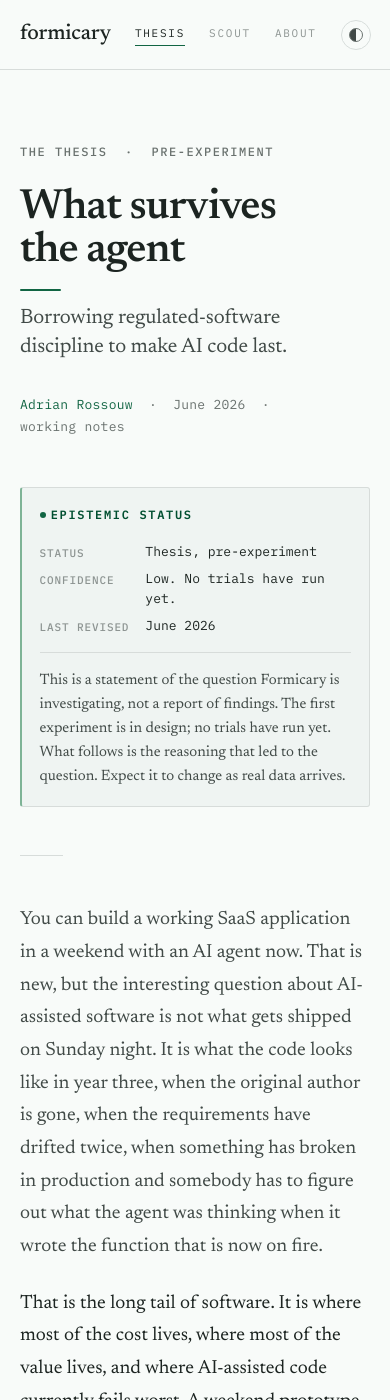
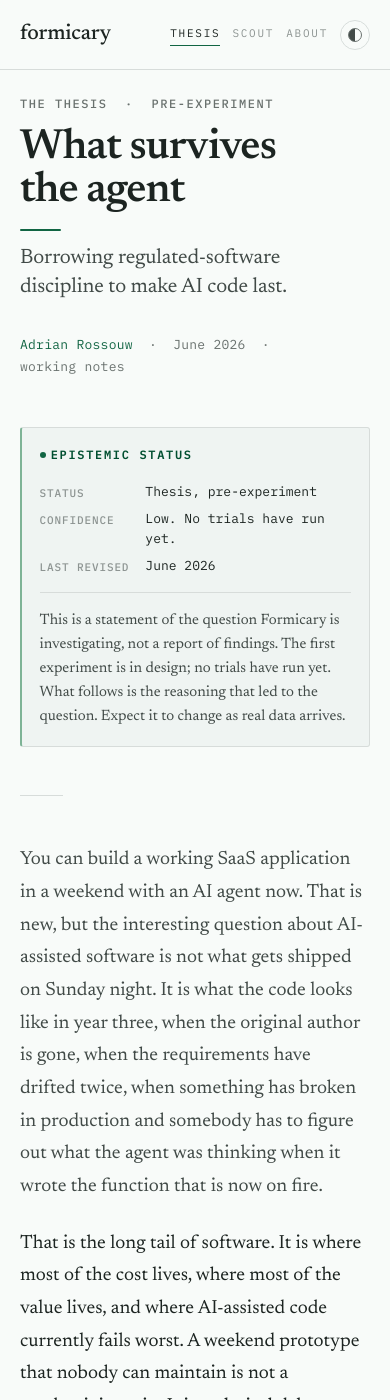
Before and after one commit to AdrianRossouw/formicary.ai, a Jekyll site: the page built from index.md, in a window 390 px wide and 1400 px high. Built offline with Jekyll 4.4.1, drawn with Linux system fonts in a browser that asks for light colours.

Commit message:
feat(REQ-012,REQ-041): add mobile override block to tokens.css
Co-Authored-By: Claude Sonnet 4.6 <noreply@anthropic.com>
Entire-Checkpoint: 8e9b1f9a408d

```diff
--- a/assets/css/tokens.css
+++ b/assets/css/tokens.css
@@ -526,6 +526,22 @@ p { text-wrap: pretty; }
 .isnt-list .isnt .mark { color: var(--ink-faint); }
 
 /* =========================================================================
+   Mobile overrides  (≤ 640px)
+   ========================================================================= */
+@media (max-width: 640px) {
+  /* Masthead: desktop spacing is too generous above the fold on small screens */
+  .masthead { padding-top: var(--space-5); }
+  .masthead__eyebrow { margin-bottom: var(--space-3); }
+
+  /* Readout: separators float awkwardly when the bar wraps to multiple lines */
+  .readout__sep { display: none; }
+
+  /* Nav: tighten gap so wordmark + links + toggle all fit comfortably */
+  .site-head__right { gap: var(--space-3); }
+  .nav { gap: var(--space-3); }
+}
+
+/* =========================================================================
    Reduced motion
    ========================================================================= */
 @media (prefers-reduced-motion: reduce) {
```
